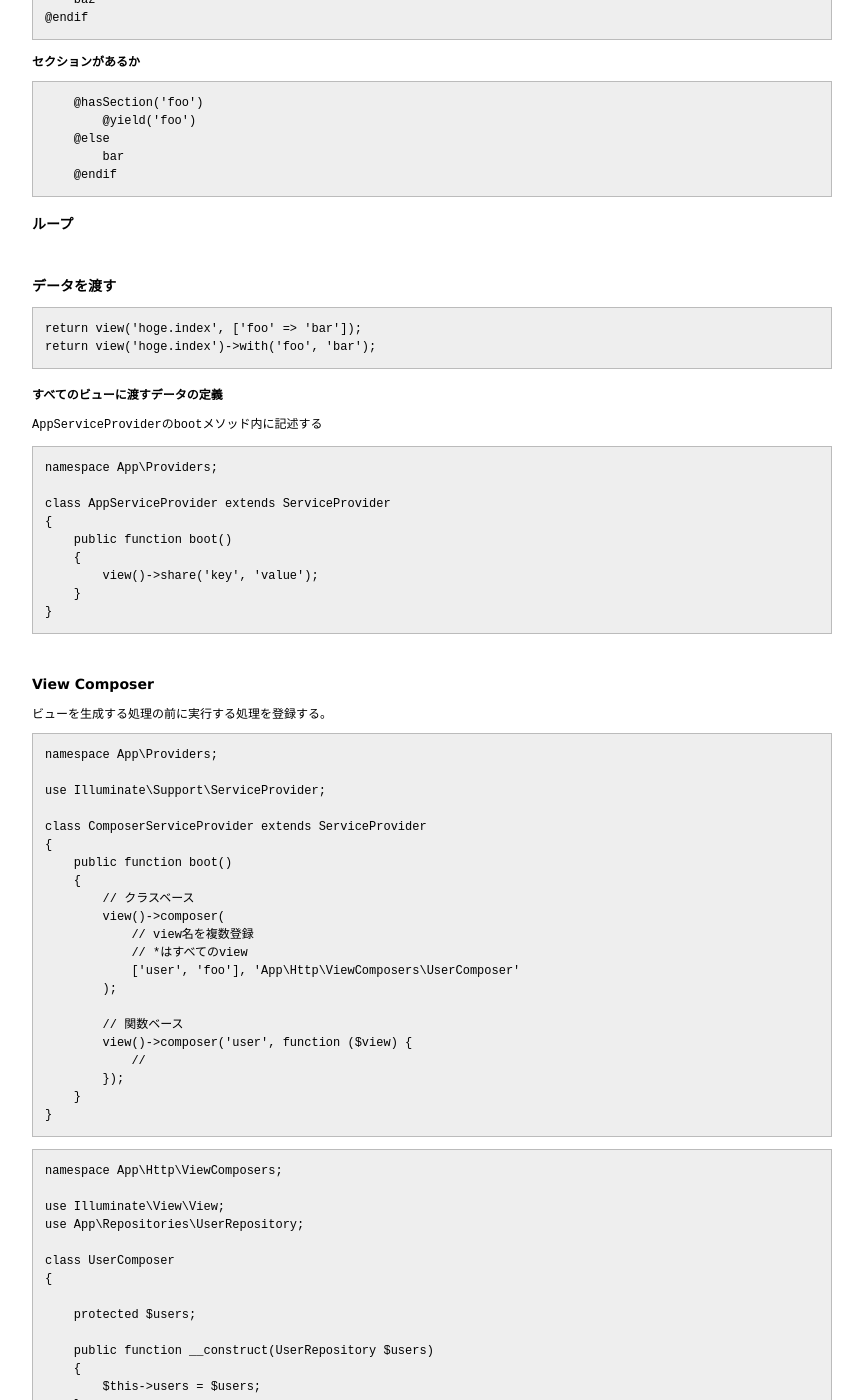
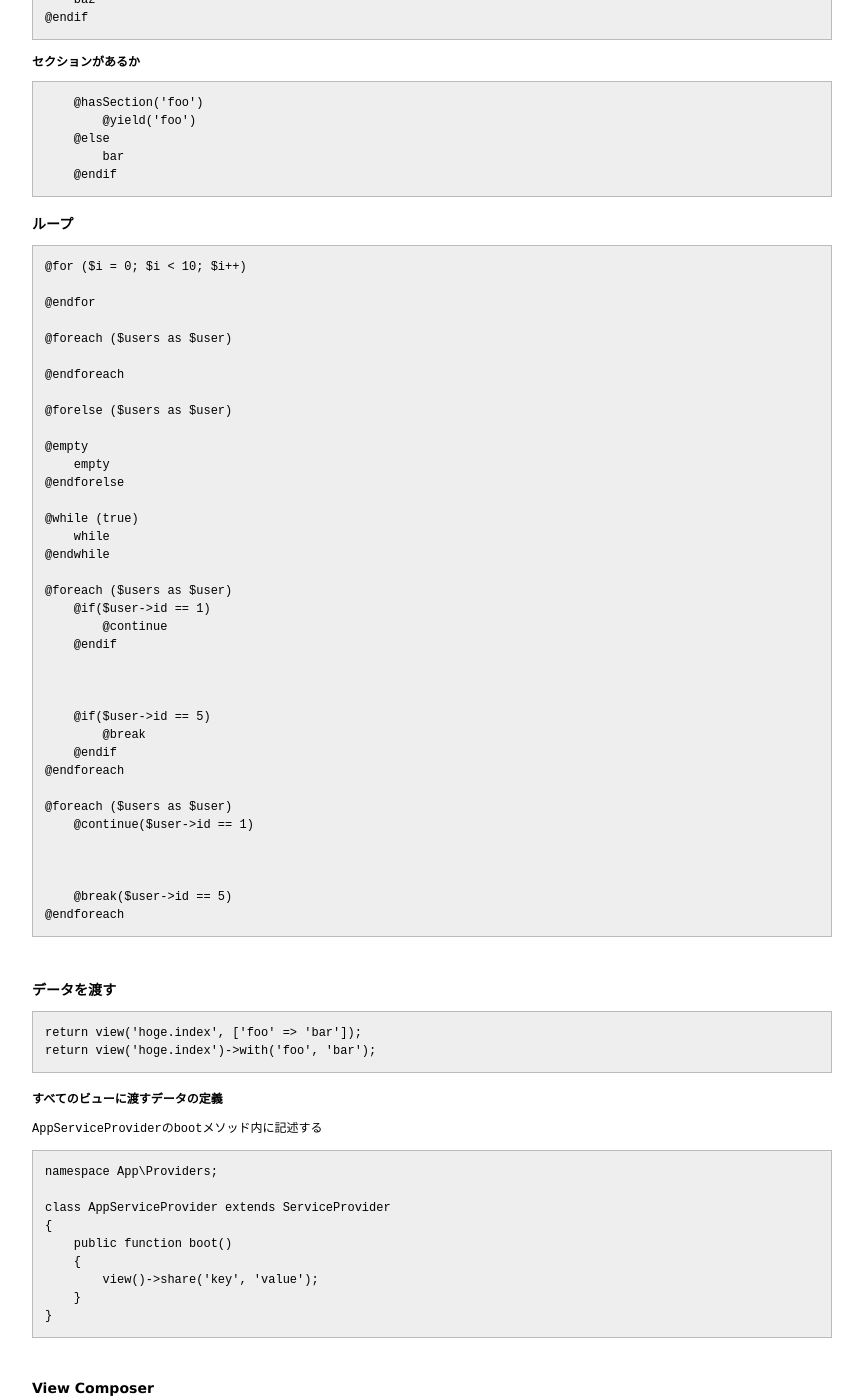
Before and after one commit to 38elements/38elements.github.com, a Jekyll site: the page built from _posts/2016-05-06-laravel-view.md, in a window 1280 px wide and 1400 px high, scrolled down 1568 px. Shown: the whole window, without its empty margins (208-1071 px from the left). Built offline with Jekyll 4.4.1, drawn with Linux system fonts in a browser that asks for light colours.

Commit message:
Update 2016-05-06-laravel-view.md

````diff
--- a/_posts/2016-05-06-laravel-view.md
+++ b/_posts/2016-05-06-laravel-view.md
@@ -112,8 +112,49 @@ layout内の`@yield(name)`でviewで挿入する内容の位置を指定する
 
 ### ループ
 
+```
+@for ($i = 0; $i < 10; $i++)
+    {{ $i }}
+@endfor
+
+@foreach ($users as $user)
+    {{ $user->id }}
+@endforeach
+
+@forelse ($users as $user)
+    {{ $user->name }}
+@empty
+    empty
+@endforelse
+
+@while (true)
+    while
+@endwhile
+
+@foreach ($users as $user)
+    @if($user->id == 1)
+        @continue
+    @endif
+
+    {{$user->name}}
+
+    @if($user->id == 5)
+        @break
+    @endif
+@endforeach
+
+@foreach ($users as $user)
+    @continue($user->id == 1)
+
+    {{$user->name}}
+
+    @break($user->id == 5)
+@endforeach
+```
+
 
 <br>
+
 ### データを渡す
 
 ```
````
